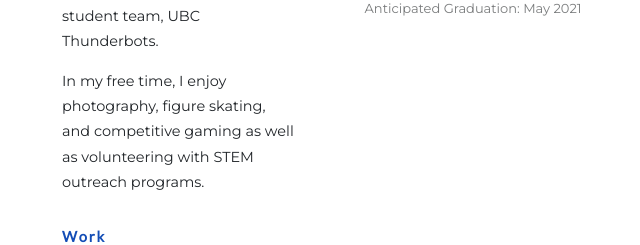
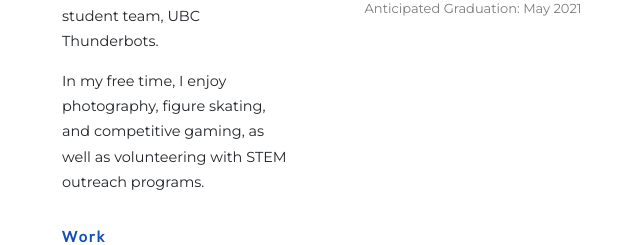
Before and after one commit to kelvinkoon/kelvinkoondev, a React (Create React App) app: page / in a window 1280 px wide. Shown: the part 460-705 px from the top of the page, without its empty margins (305-945 px from the left). Built offline with nearby package versions, Linux system fonts and the light colour scheme.

Commit message:
Fix typo in About

```diff
--- a/src/components/About.js
+++ b/src/components/About.js
@@ -17,7 +17,7 @@ class About extends Component {
           </p>
           <p>
             In my free time, I enjoy photography, figure skating, and
-            competitive gaming as well as volunteering with STEM outreach
+            competitive gaming, as well as volunteering with STEM outreach
             programs.
           </p>
         </div>
```
